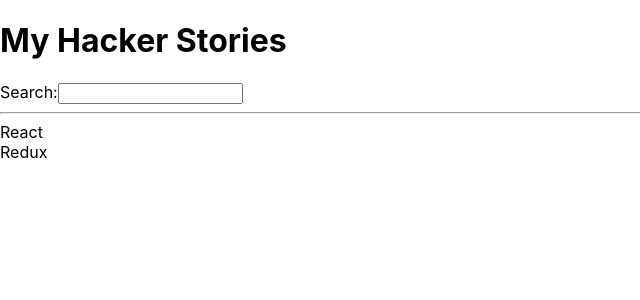
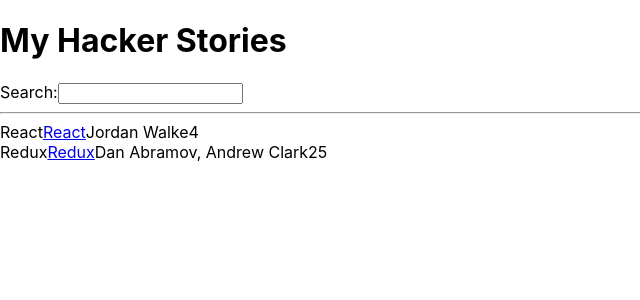
Before and after one commit to lrpinto/the-road-to-react, a React (Create React App) app in the folder hacker-stories/: page / in a window 1280 px wide. Shown: the top 300 px of the page, without its empty margins (0-640 px from the left). Built offline with nearby package versions, Linux system fonts and the light colour scheme.

Commit message:
Lists in React p21

```diff
--- a/hacker-stories/src/App.js
+++ b/hacker-stories/src/App.js
@@ -13,7 +13,7 @@
     title: 'Redux',
     url: 'https://redux.js.org',
     author: 'Dan Abramov, Andrew Clark',
-    nume_comments: 2,
+    num_comments: 2,
     points: 5,
     objectID: 1
   },
@@ -32,7 +32,16 @@
       <hr />
 
       {list.map(function(item){
-        return (<div key={item.objectID}>{item.title}</div>)
+        return (
+          <div key={item.objectID}>{item.title}
+            <span>
+              <a href={item.url}>{item.title}</a>
+            </span>
+            <span>{item.author}</span>
+            <span>{item.num_comments}</span>
+            <span>{item.points}</span>
+          </div>
+        );
       })}
     </div>
   );
```
